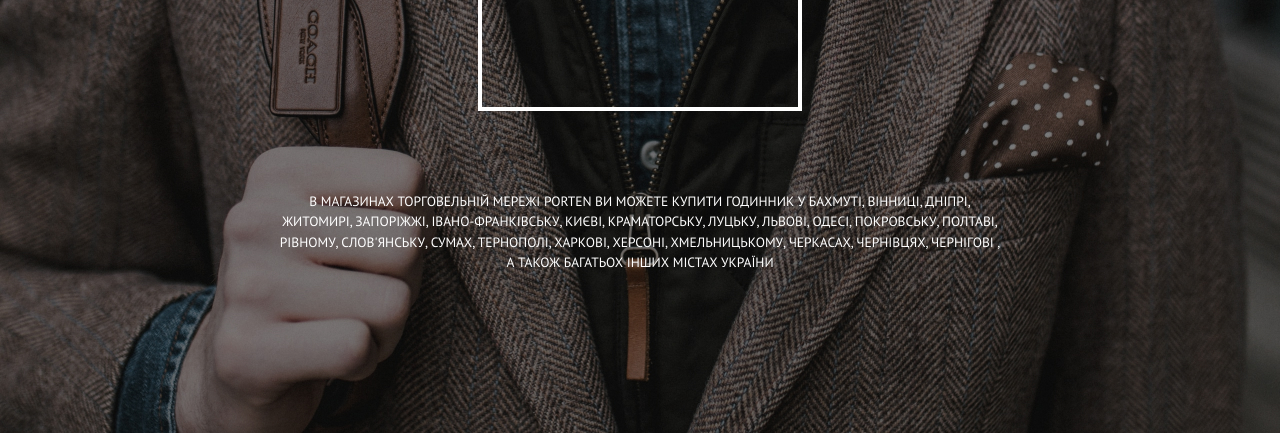
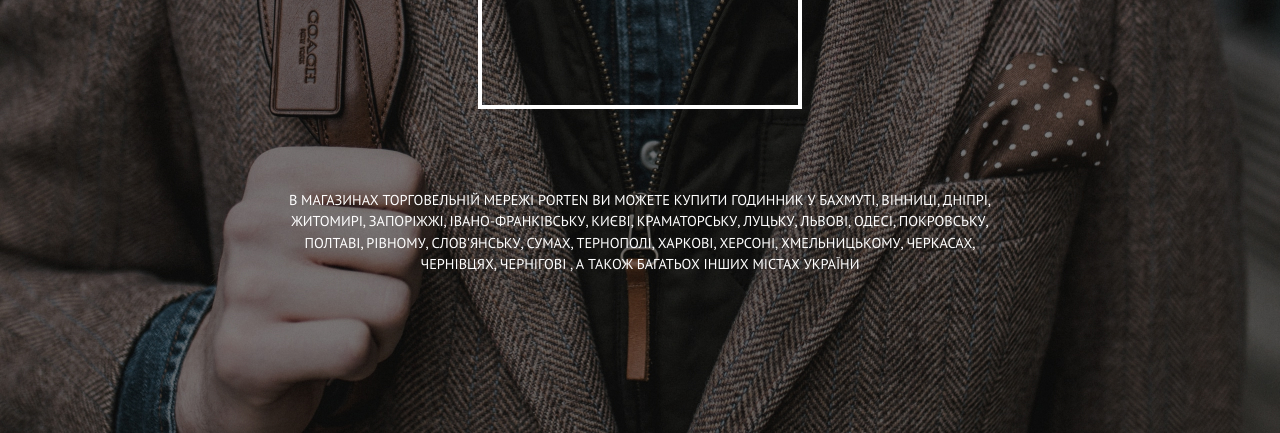
Before and after one commit to Vovababiichuk/PORTEN-Gulp-Landing, a website: page src/index.html in a window 1280 px wide. Shown: the part 500-933 px from the top of the page. Drawn offline with nearby package versions, Linux system fonts and the light colour scheme; files that its build step writes are made by us from their sources; a web font is replaced by a local one.

Commit message:
test Chrom

```diff
--- a/src/scss/_hero.scss
+++ b/src/scss/_hero.scss
@@ -43,13 +43,5 @@
 	line-height: 1.5;
 	max-width: 730px;
 	text-align: center;
-	@include fz(16, 14);
+	@include fz(16, 12);
 }
-
-/* Стилі, які застосовуються тільки в Google Chrome */
-@media screen and (-webkit-min-device-pixel-ratio:0) {
-	/* ваші стилі для Google Chrome */
-	.hero__text {
-		@include fz(16, 10);
-	}
-}
```
Also changed, not shown: build/css/style.css, build/css/style.min.css.
